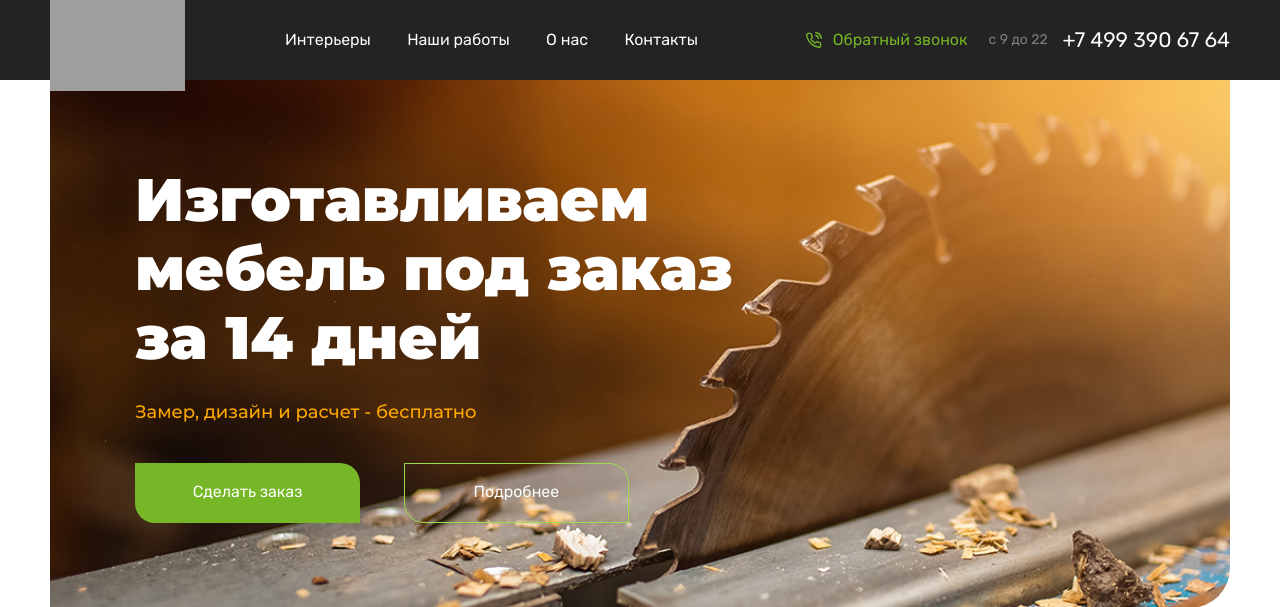
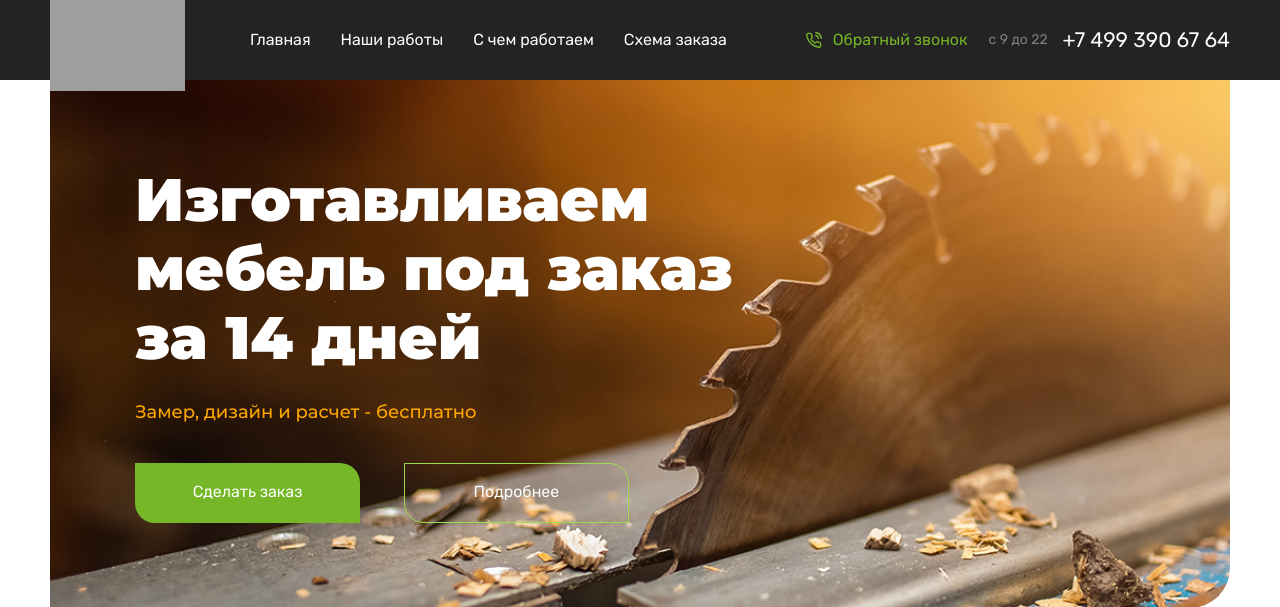
Before and after one commit to acr0matic/stick-home-mebel, a PHP site: page / in a window 1280 px wide. Shown: the top 607 px of the page. Run offline with PHP 8.4, Linux system fonts and the light colour scheme; style sheets or scripts are compiled from the project's sources; grey boxes are pictures that could not be loaded.

Commit message:
Изменена структура навигационного меню

```diff
--- a/src/index.html
+++ b/src/index.html
@@ -62,10 +62,10 @@
 
       <nav class="nav">
         <ul class="nav__navbar">
-          <li class="nav__item"><a href="" class="nav__link">Интерьеры</a></li>
-          <li class="nav__item"><a href="" class="nav__link">Наши работы</a></li>
-          <li class="nav__item"><a href="" class="nav__link">О нас</a></li>
-          <li class="nav__item"><a href="" class="nav__link">Контакты</a></li>
+          <li class="nav__item"><a href="index.html" class="nav__link">Главная</a></li>
+          <li class="nav__item"><a href="portfolio.html" class="nav__link">Наши работы</a></li>
+          <li class="nav__item"><a href="materials.html" class="nav__link">С чем работаем</a></li>
+          <li class="nav__item"><a href="order.html" class="nav__link">Схема заказа</a></li>
         </ul>
       </nav>
 
--- a/src/scss/layout/_header.scss
+++ b/src/scss/layout/_header.scss
@@ -18,7 +18,7 @@
   }
 
   .logo {
-    margin-right: 100px;
+    margin-right: 50px;
   }
 
   .callback {
--- a/src/scss/layout/_nav.scss
+++ b/src/scss/layout/_nav.scss
@@ -1,6 +1,4 @@
 .nav {
-  width: 35%;
-
   &__navbar {
     display: flex;
     align-items: center;
@@ -8,6 +6,7 @@
   }
 
   &__item {
+    margin: 0 15px;
     &:hover > a {
       color: $text-green;
     }
```
Also changed, not shown: src/interiors.html (+4 -4 lines), src/materials.html (+4 -4 lines), src/portfolio.html (+4 -4 lines).
